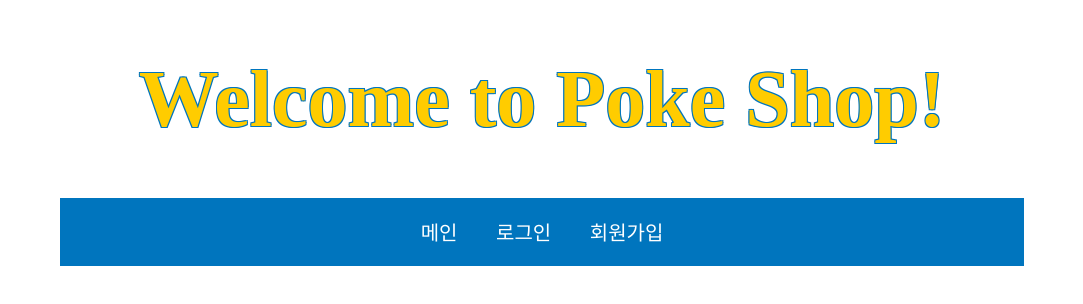
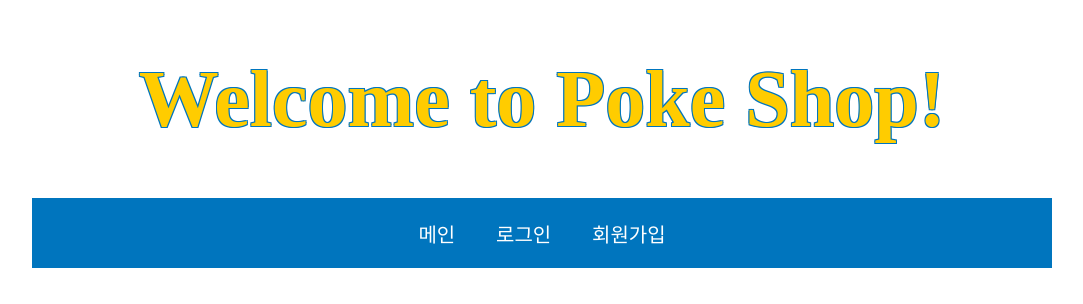
Before and after one commit to becooq81/Pokemon-Website, a plain HTML site: page LAB3/index.html in a window 1280 px wide. Shown: the top 304 px of the page, without its empty margins (98-1181 px from the left). Drawn offline with Linux system fonts and the light colour scheme.

Commit message:
fix: max width

```diff
--- a/LAB3/main.css
+++ b/LAB3/main.css
@@ -1,6 +1,10 @@
 html {
     max-width: 1020px;
     margin:0 auto;
+}
+body {
+    margin: 0;
+    padding: 0;
 }
 /* 헤더 */
 .header {
@@ -29,7 +33,6 @@ html {
 /* 메뉴 */
 .menu {
     background-color: #0075BE;
-    margin: 2%;
     height: 10%;
     display: flex;
     flex-direction: row;
```
Also changed, not shown: 2 other files.
